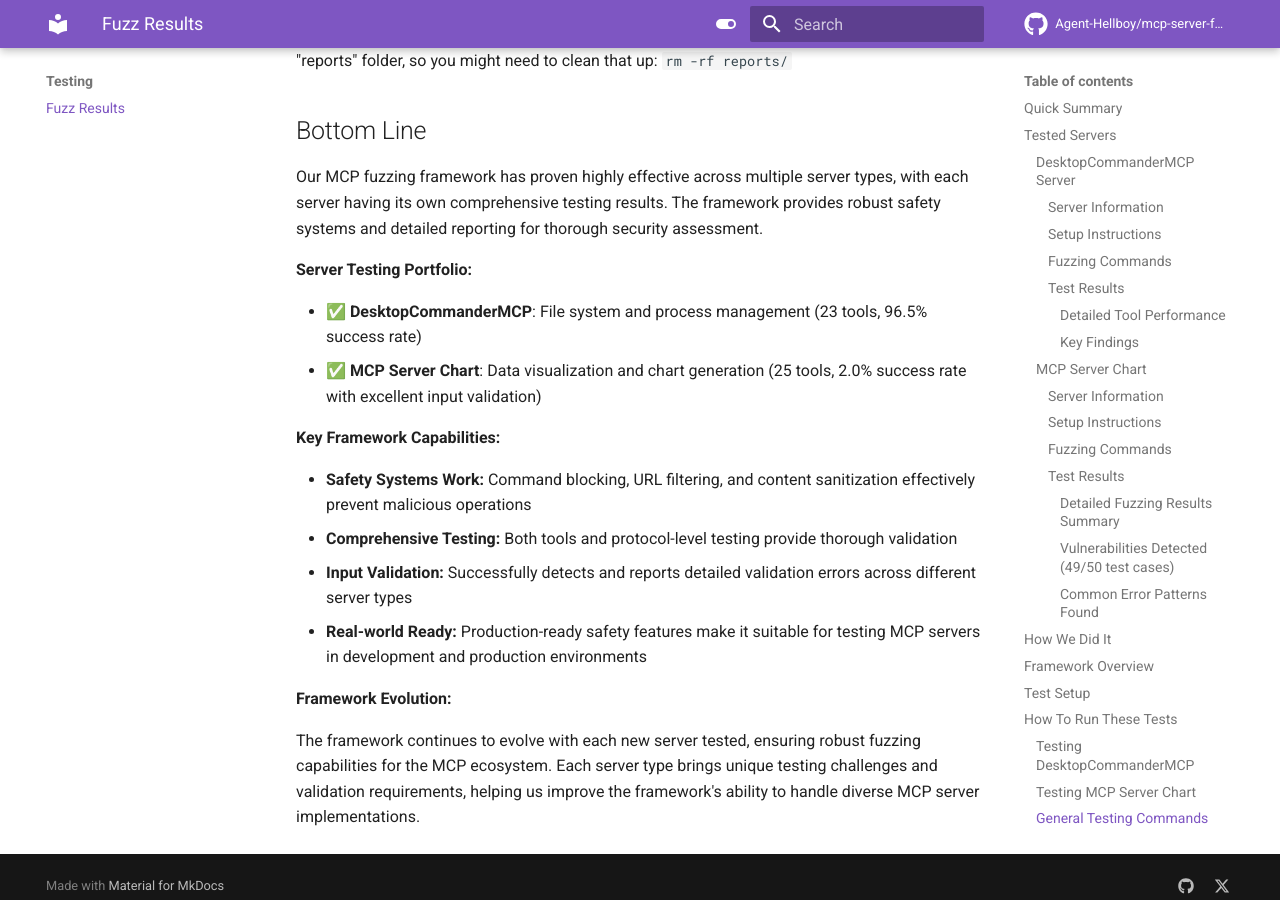
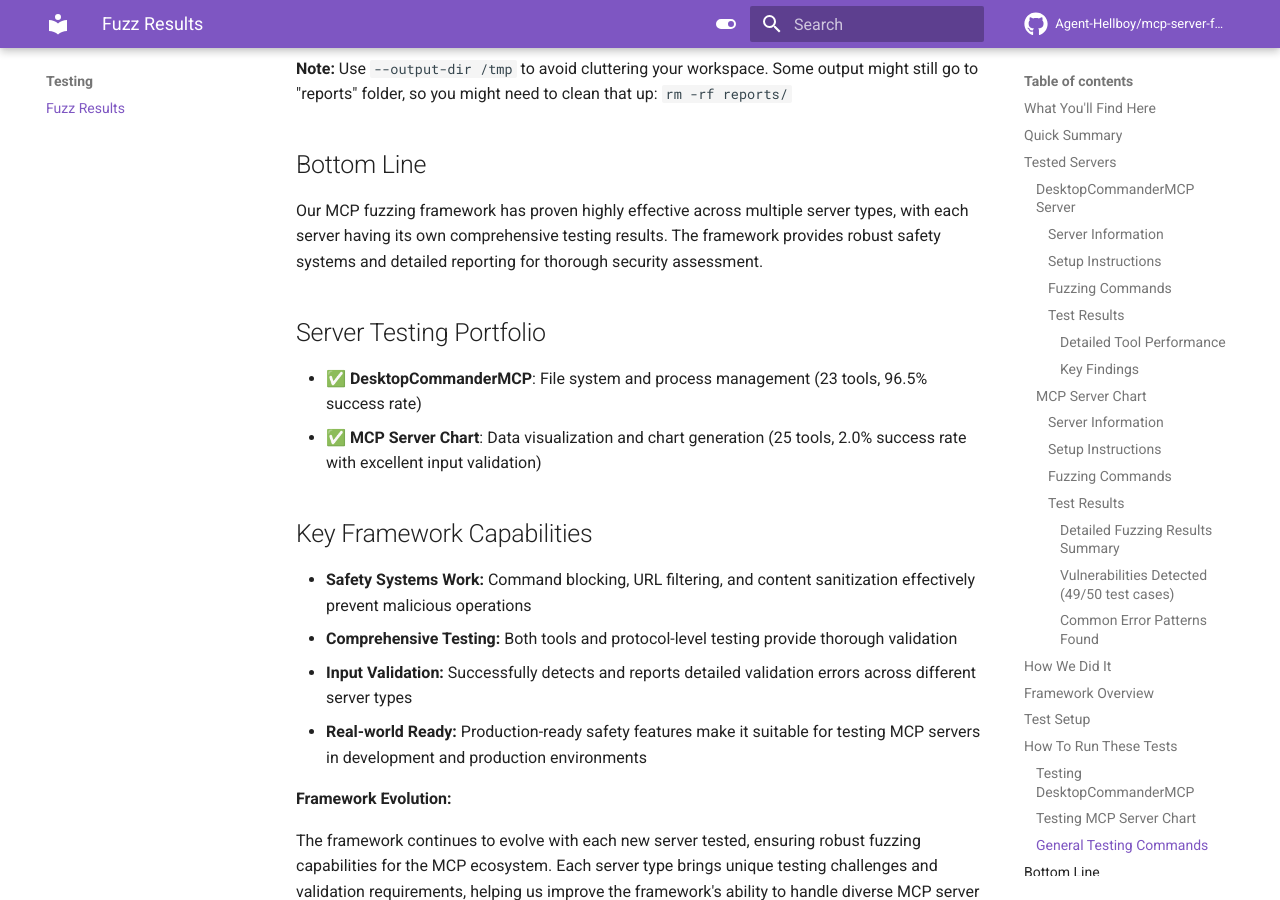
Before and after one commit to Agent-Hellboy/mcp-server-fuzzer, an MkDocs documentation site: the page built from docs/testing/fuzz-results.md, in a window 1280 px wide and 900 px high, scrolled down 7540 px. Built offline with MkDocs 1.6.1 and Material for MkDocs 9.7.7, drawn with Linux system fonts in a browser that asks for light colours; comment, search, counter and statistics services are not loaded; some of the changed text lies outside the part shown.

Commit message:
update fuzz results

````diff
--- a/docs/testing/fuzz-results.md
+++ b/docs/testing/fuzz-results.md
@@ -4,7 +4,7 @@
 
 This document serves as both a comprehensive testing report and a practical guide for **mcp-fuzzer developers** looking to test their changes. Whether you're modifying the fuzzing engine, safety systems, or transport layers, use these tested MCP servers as your validation targets to ensure your changes work correctly.
 
-**What You'll Find Here:**
+## What You'll Find Here
 
 - ✅ Complete setup instructions for reliable test MCP servers
 - ✅ Ready-to-use fuzzing commands for regression testing
@@ -40,6 +40,7 @@
 - **Status**: ✅ Well-tested server with good performance
 
 #### Setup Instructions
+
 ```bash
 # Clone the server repository
 git clone https://github.com/wonderwhy-er/DesktopCommanderMCP.git
@@ -321,12 +322,12 @@
 
 Our MCP fuzzing framework has proven highly effective across multiple server types, with each server having its own comprehensive testing results. The framework provides robust safety systems and detailed reporting for thorough security assessment.
 
-**Server Testing Portfolio:**
+## Server Testing Portfolio
 
 - ✅ **DesktopCommanderMCP**: File system and process management (23 tools, 96.5% success rate)
 - ✅ **MCP Server Chart**: Data visualization and chart generation (25 tools, 2.0% success rate with excellent input validation)
 
-**Key Framework Capabilities:**
+## Key Framework Capabilities
 
 - **Safety Systems Work:** Command blocking, URL filtering, and content sanitization effectively prevent malicious operations
 - **Comprehensive Testing:** Both tools and protocol-level testing provide thorough validation
````
